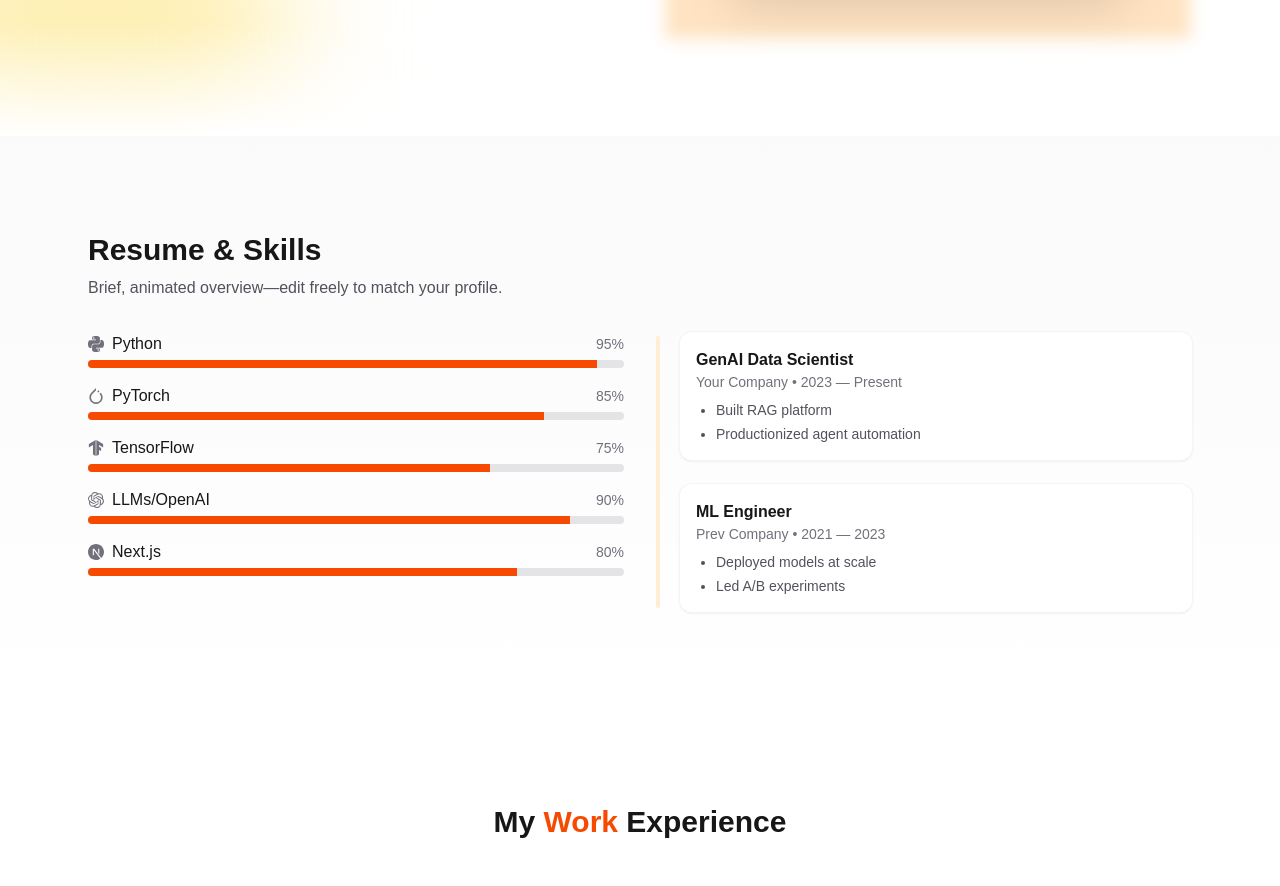
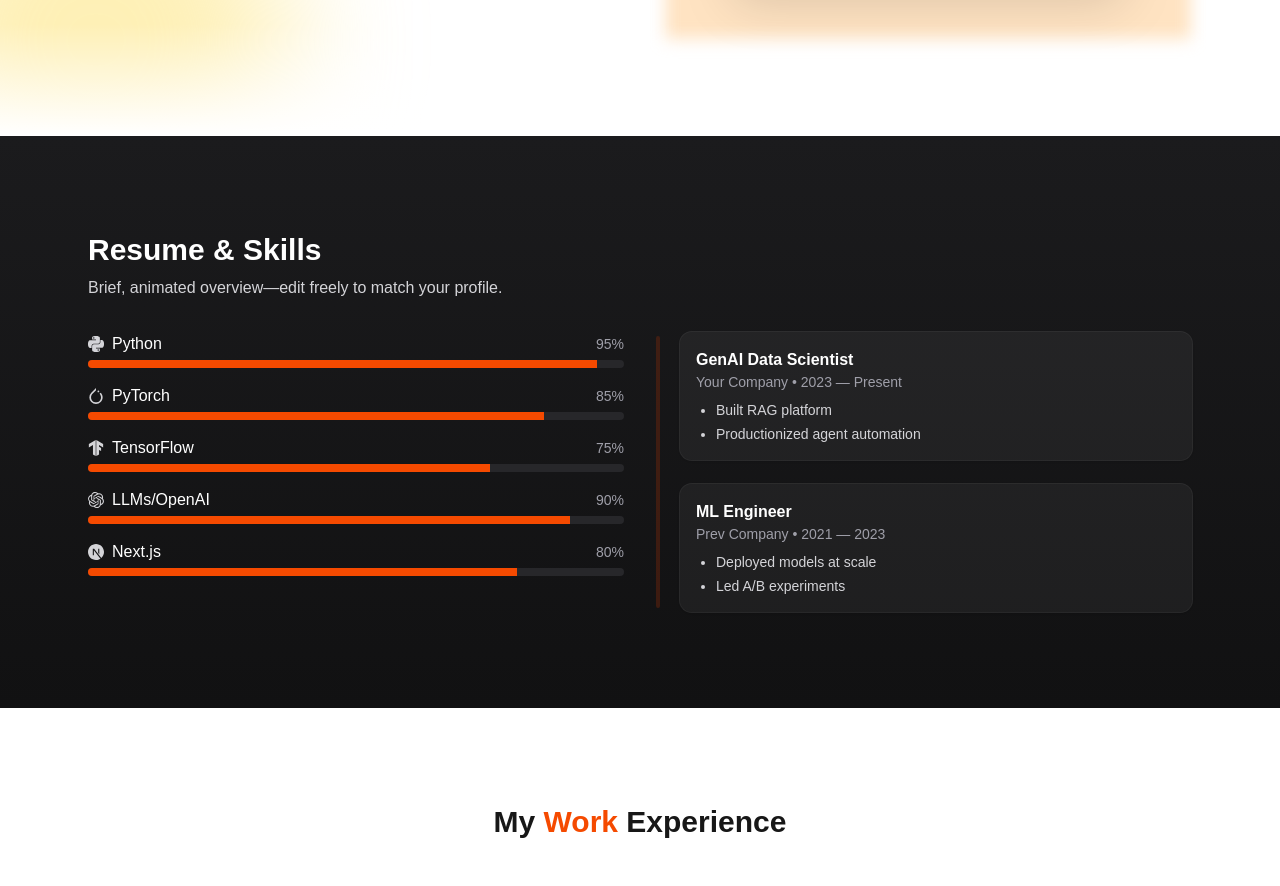
Before and after one commit to dynamiterdx/archit-mishra-portfolio, a Next.js app: page / in a window 1280 px wide. Shown: the part 520-1406 px from the top of the page. Built offline with nearby package versions, Linux system fonts and the light colour scheme; grey boxes are pictures that could not be loaded.

Commit message:
Fix: Updated light mode colors for Skills and Resume section

```diff
--- a/src/components/Skills.tsx
+++ b/src/components/Skills.tsx
@@ -22,21 +22,21 @@
   return (
     <section
       id="skills"
-      className="py-16 sm:py-24 bg-gradient-to-b from-zinc-50 to-white dark:from-zinc-800 dark:to-zinc-900"
+      className="py-16 sm:py-24 text-white bg-gradient-to-b from-[#1b1b1d] to-[#111112]"
     >
       <div className="max-w-6xl mx-auto px-4 sm:px-6">
         <h2 className="text-3xl font-bold">Resume & Skills</h2>
-        <p className="text-zinc-600 dark:text-zinc-300 mt-2">Brief, animated overview—edit freely to match your profile.</p>
+        <p className="text-zinc-300 mt-2">Brief, animated overview—edit freely to match your profile.</p>
 
         <div className="mt-8 grid gap-8 md:grid-cols-2">
           <div className="space-y-4">
             {skills.map((s) => (
               <div key={s.name} className="">
                 <div className="flex items-center justify-between mb-1">
-                  <div className="flex items-center gap-2"><s.Icon className="text-zinc-500 dark:text-zinc-300" /><span className="font-medium">{s.name}</span></div>
-                  <span className="text-sm text-zinc-500 dark:text-zinc-400">{s.level}%</span>
+                  <div className="flex items-center gap-2"><s.Icon className="text-zinc-300" /><span className="font-medium">{s.name}</span></div>
+                  <span className="text-sm text-zinc-400">{s.level}%</span>
                 </div>
-                <div className="h-2 rounded-full bg-zinc-200 dark:bg-zinc-800 overflow-hidden">
+                <div className="h-2 rounded-full bg-zinc-800 overflow-hidden">
                   <motion.div
                     initial={{ width: 0 }}
                     whileInView={{ width: `${s.level}%` }}
@@ -50,7 +50,7 @@
           </div>
 
           <div className="relative pl-6">
-            <div className="absolute left-0 top-1 bottom-1 w-1 rounded-full bg-orange-100 dark:bg-orange-900/40" />
+            <div className="absolute left-0 top-1 bottom-1 w-1 rounded-full bg-orange-900/40" />
             <ul className="space-y-6">
               {experiences.map((e, i) => (
                 <motion.li
@@ -59,11 +59,11 @@
                   whileInView={{ opacity: 1, x: 0 }}
                   viewport={{ once: true }}
                   transition={{ duration: 0.5, delay: i * 0.1 }}
-                  className="bg-white dark:bg-white/5 rounded-xl shadow-sm ring-1 ring-zinc-100 dark:ring-white/10 p-4"
+                  className="bg-white/5 rounded-xl shadow-sm ring-1 ring-white/10 p-4"
                 >
                   <div className="font-semibold">{e.title}</div>
-                  <div className="text-sm text-zinc-500 dark:text-zinc-400">{e.org} • {e.time}</div>
-                  <ul className="list-disc ml-5 mt-2 text-sm text-zinc-600 dark:text-zinc-300 space-y-1">
+                  <div className="text-sm text-zinc-400">{e.org} • {e.time}</div>
+                  <ul className="list-disc ml-5 mt-2 text-sm text-zinc-300 space-y-1">
                     {e.points.map((p, j) => <li key={j}>{p}</li>)}
                   </ul>
                 </motion.li>
```
